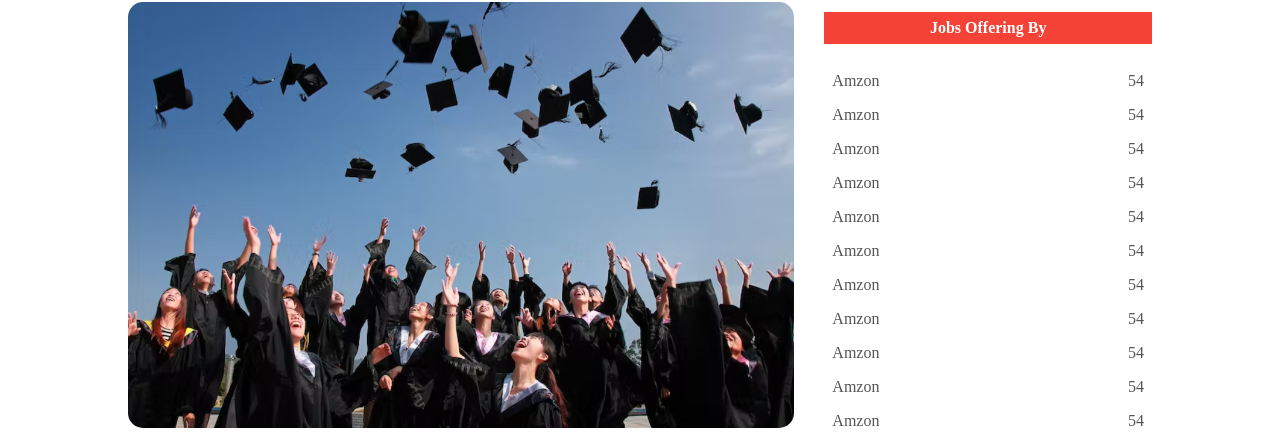
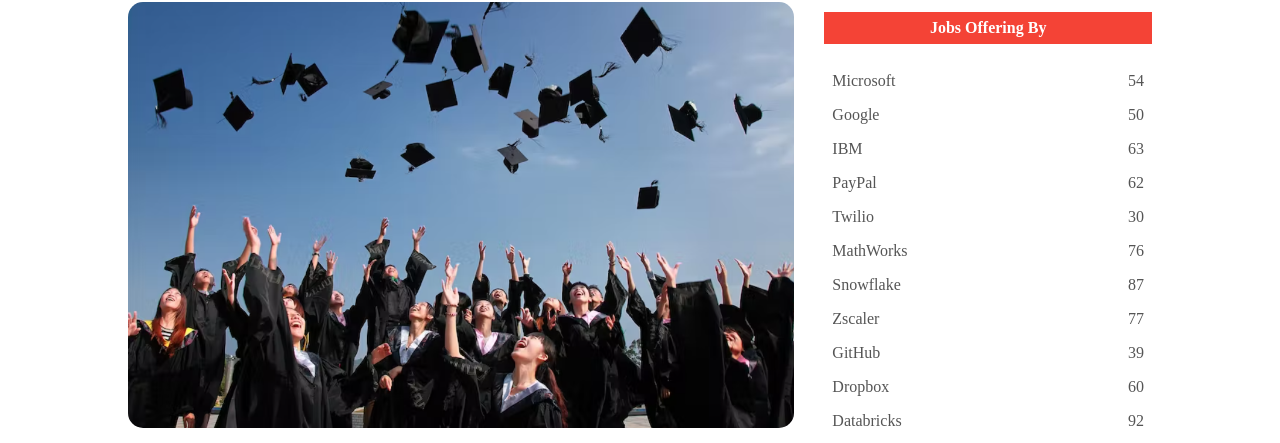
Before and after one commit to varunsande/Code_Tutorials, a plain HTML site: page BLOG.html in a window 1280 px wide. Shown: the part 509-952 px from the top of the page. Drawn offline with Linux system fonts and the light colour scheme.

Commit message:
Update BLOG.html

```diff
--- a/BLOG.html
+++ b/BLOG.html
@@ -98,57 +98,56 @@
                 <div class="place-right">
                     <h3>Jobs Offering By</h3>
                     <div>
-                        <span>Amzon</span>
+                        <span>Microsoft</span>
                         <span>54</span>
                     </div>
                     <div>
-                        <span>Amzon</span>
-                        <span>54</span>
+                        <span>Google</span>
+                        <span>50</span>
                     </div>
                     <div>
-                        <span>Amzon</span>
-                        <span>54</span>
+                        <span>IBM</span>
+                        <span>63</span>
                     </div>
                     <div>
-                        <span>Amzon</span>
-                        <span>54</span>
+                        <span>PayPal</span>
+                        <span>62</span>
                     </div>
                     <div>
-                        <span>Amzon</span>
-                        <span>54</span>
+                        <span>Twilio</span>
+                        <span>30</span>
                     </div>
 
                     <div>
-                        <span>Amzon</span>
-                        <span>54</span>
+                        <span>MathWorks</span>
+                        <span>76</span>
                     </div>
                     <div>
-                        <span>Amzon</span>
-                        <span>54</span>
+                        <span>Snowflake</span>
+                        <span>87</span>
                     </div>
                     <div>
-                        <span>Amzon</span>
-                        <span>54</span>
+                        <span>Zscaler</span>
+                        <span>77</span>
                     </div>
                     <div>
-                        <span>Amzon</span>
-                        <span>54</span>
+                        <span> GitHub</span>
+                        <span>39</span>
                     </div>
                     <div>
-                        <span>Amzon</span>
-                        <span>54</span>
+                        <span>Dropbox</span>
+                        <span>60</span>
                     </div>
                     <div>
-                        <span>Amzon</span>
-                        <span>54</span>
+                        <span>Databricks</span>
+                        <span>92</span>
                     </div>
                     <div>
-                        <span>Amzon</span>
-                        <span>54</span>
+                        <span>Amazon</span>
+                        <span>170</span>
                     </div>
 
 
-                </div>
             </div>
         </section>
         <section class="student">
```
